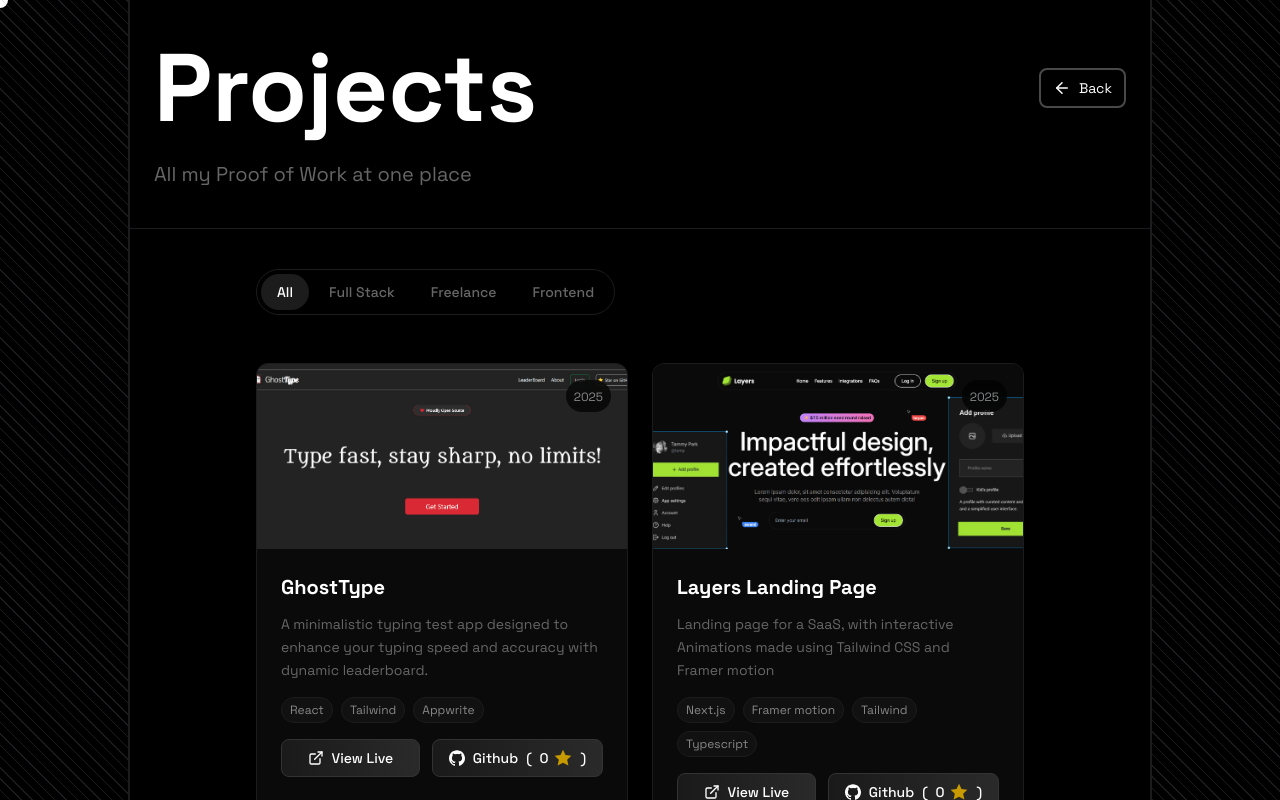
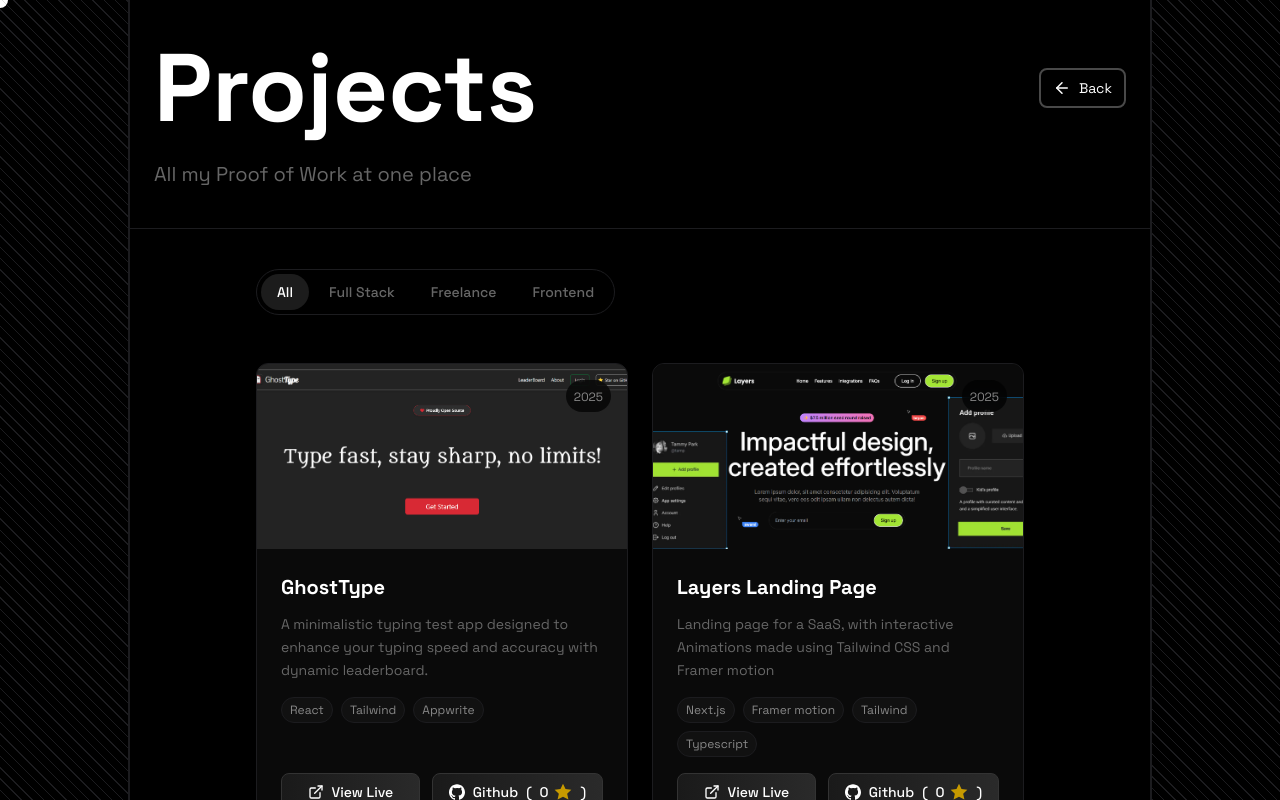
Before and after one commit to swamimalode07/Portfolio-v2, a Next.js app: page /projects in a window 1280 px wide. Shown: the top 800 px of the page. Built offline with nearby package versions, Linux system fonts and the light colour scheme; no server answers.

Commit message:
minor changes

```diff
--- a/src/app/projects/page.tsx
+++ b/src/app/projects/page.tsx
@@ -117,7 +117,7 @@ const ProjectsPage = () => {
       : projects.filter((project) => project.category === selectedCategory);
 
   return (
-    <div className="bg-black bg-[repeating-linear-gradient(45deg,#000_0px,#000_7px,#1C1C1F_7px,#1C1C1F_8px)] font-space-grotesk">
+    <div className="bg-black max-w-7xl mx-auto bg-[repeating-linear-gradient(45deg,#000_0px,#000_7px,#1C1C1F_7px,#1C1C1F_8px)] font-space-grotesk">
       <div className="mx-auto w-[80%] border-r-2 border-l-2 border-[#1C1C1F] bg-black text-white">
 
         <div className="border-b border-[#1C1C1F]">
@@ -160,8 +160,9 @@ const ProjectsPage = () => {
             {filteredProjects.map((project) => (
               <div
   key={project.id}
-                className="group overflow-hidden rounded-xl border border-[#1C1C1F] bg-[#0A0A0A] transition-all duration-500 hover:-translate-y-2 hover:transform hover:border-[#333] hover:shadow-2xl hover:shadow-black/50"
+  className="group flex flex-col overflow-hidden rounded-xl border border-[#1C1C1F] bg-[#0A0A0A] transition-all duration-500 hover:-translate-y-2 hover:transform hover:border-[#333] hover:shadow-2xl hover:shadow-black/50"
 >
+
                 <div className="relative aspect-[4/2] overflow-hidden bg-[#111]">
                   <img
                     src={
@@ -202,7 +203,7 @@ const ProjectsPage = () => {
                   </div>
                 </div>
 
-                <div className="p-6">
+                <div className="p-6 flex flex-col flex-1">
   <h3 className="font-space-grotesk-600 mb-3 text-xl font-bold transition-colors duration-300 group-hover:text-[#CCC]">
     {project.title}
   </h3>
@@ -221,7 +222,8 @@ const ProjectsPage = () => {
     ))}
   </div>
 
-                  <div className="flex w-full flex-col gap-3 sm:flex-row">
+
+                  <div className="mt-auto flex w-full flex-col gap-3 sm:flex-row">
                     {project.live && (
                       <a
                         href={project.live}
```
Lines whose indentation alone changed are shown as unchanged.
